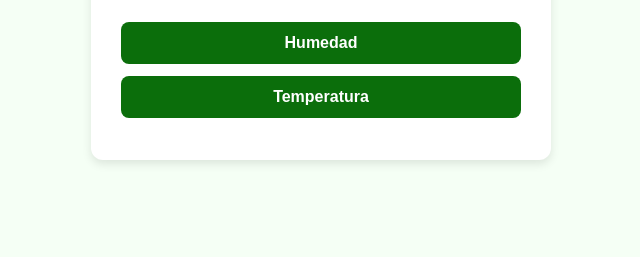
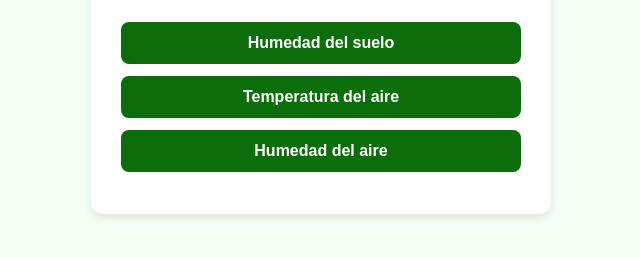
Before and after one commit to ValentinCangas/huerta2025, a plain HTML site: page index.html in a window 1280 px wide. Shown: the part 171-428 px from the top of the page, without its empty margins (319-959 px from the left). Drawn offline with Linux system fonts and the light colour scheme.

Commit message:
Update index.html

```diff
--- a/index.html
+++ b/index.html
@@ -9,8 +9,9 @@
 <body>
     <div class="form">
         <h1 class="datos">Tomar un solo dato</h1>
-        <a href="humedad.html">Humedad</a>
-        <a href="temperatura.html">Temperatura</a>
+        <a href="humedad.html">Humedad del suelo</a>
+        <a href="temperatura.html">Temperatura del aire</a>
+        <a href="aire.html">Humedad del aire</a>
     </div>
 </body>
 
```
